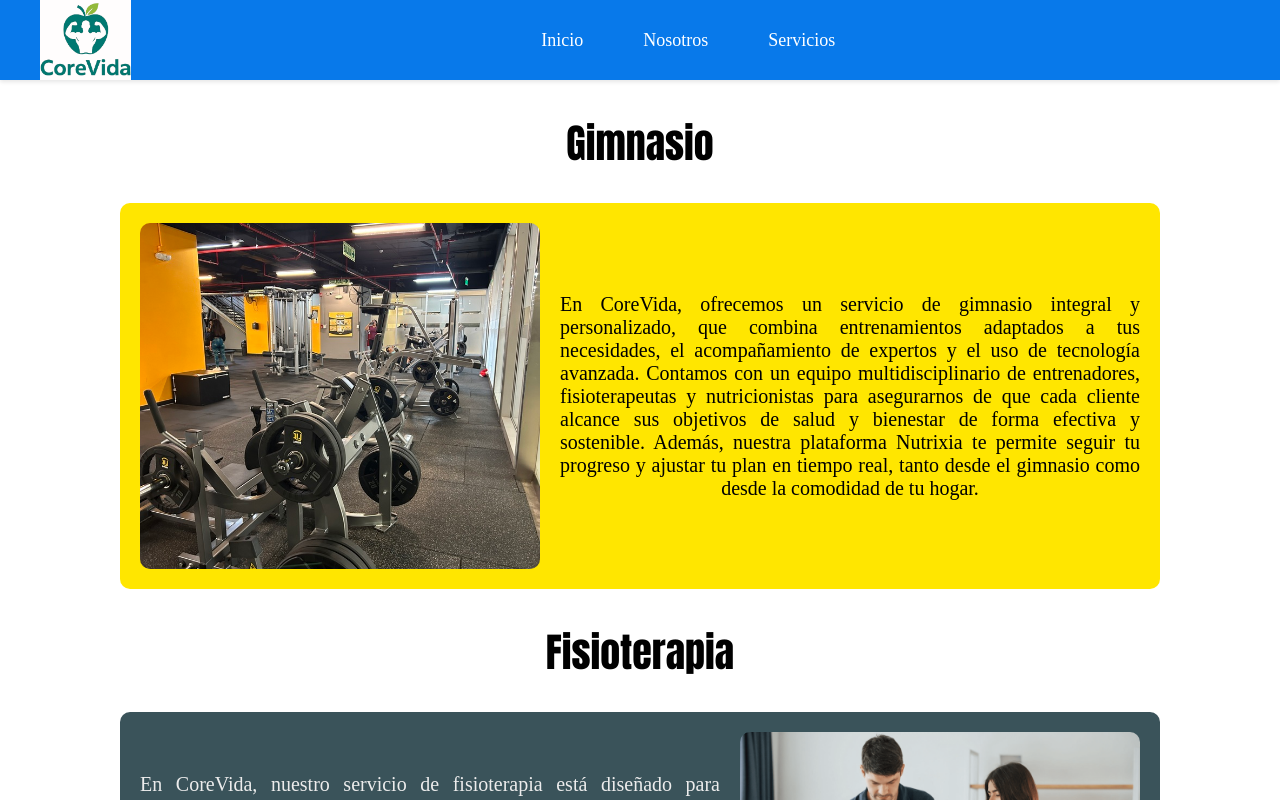
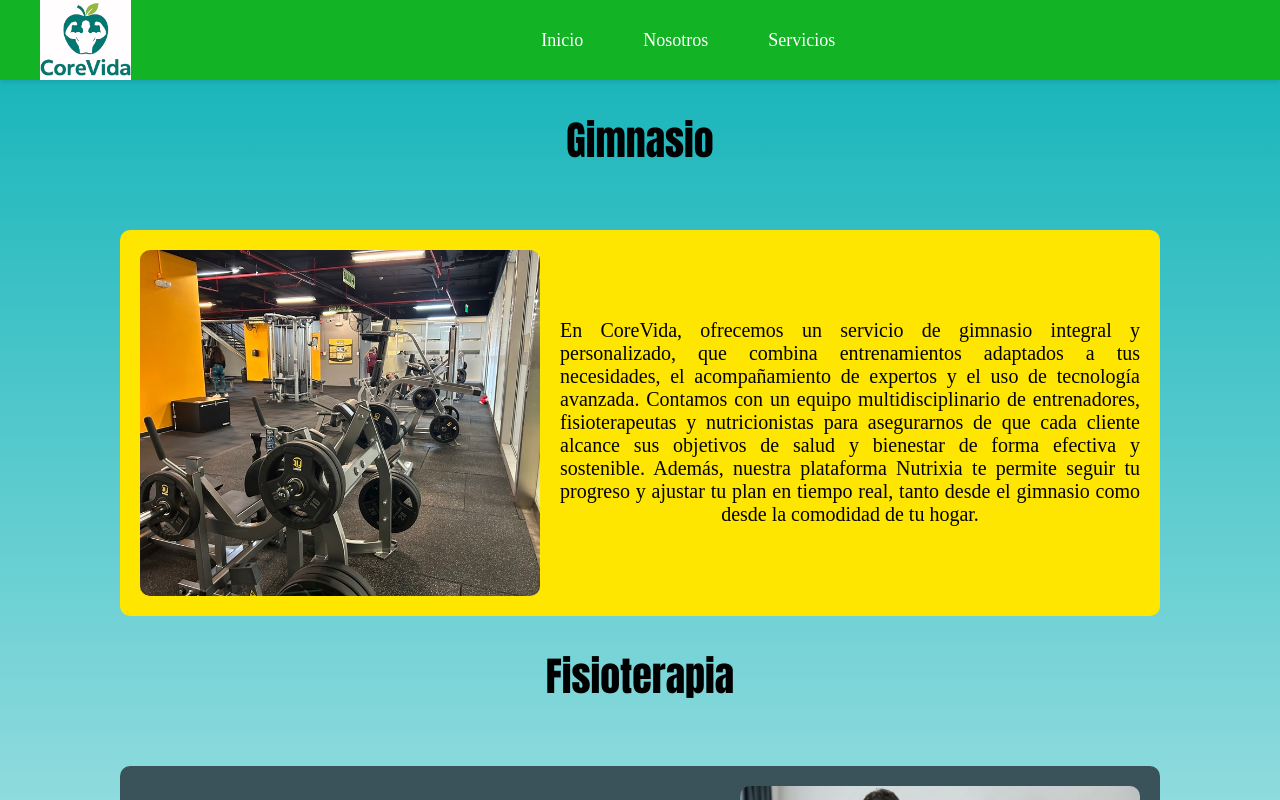
Before and after one commit to MuffinCalentito/ProyectoCorevida, a React (Vite) app: page /servicios in a window 1280 px wide. Shown: the top 800 px of the page. Built offline with nearby package versions, Linux system fonts and the light colour scheme.

Commit message:
Sexto commit

```diff
--- a/src/componentes/NavBar.css
+++ b/src/componentes/NavBar.css
@@ -1,6 +1,6 @@
 .navbar{
     display: flex;
-    background-color: #0879ea;
+    background-color: #12b325;
     height: 80px;
     position: sticky;
     top: 0;
@@ -50,5 +50,5 @@
 }
 .nav-link:hover{
     color: #ffffff;
-    background-color: #066ed5;
+    background-color: #0da217;
 }
--- a/src/paginas/Inicio.css
+++ b/src/paginas/Inicio.css
@@ -9,7 +9,7 @@
     gap: 10px;
 }
 .contenedor5{
-    background-image: linear-gradient(to bottom, #fff, #1a45bb);
+    background-image: linear-gradient(to bottom, #fff, #1abba3);
     border-radius: 10px;
     padding-bottom: 20px;
 }
--- a/src/paginas/Nosotros.css
+++ b/src/paginas/Nosotros.css
@@ -1,4 +1,7 @@
-.contenedor-principal h2{
+.contenedor-principals{
+    background: linear-gradient(to top, white, #1abba3);
+}
+.contenedor-principals h2{
     text-align: center;
     margin-bottom: 30px;
     font-size: 40px;
--- a/src/paginas/Nosotros.jsx
+++ b/src/paginas/Nosotros.jsx
@@ -1,7 +1,7 @@
 import './Nosotros.css'
 export default function Nosotros(){
     return (
-        <div className='contenedor-principal'>
+        <div className='contenedor-principals'>
             <div className='contenedor-1'>
                 <h2>Sobre Nosotros</h2>
                 <div className='contenido'>
--- a/src/paginas/Servicios.css
+++ b/src/paginas/Servicios.css
@@ -1,8 +1,17 @@
+.contenedor-principal{
+    background: linear-gradient(to top, white, #1ab6bb);
+}
+.contenedor-principal h2{
+    text-align: center;
+    margin-bottom: 30px;
+    font-size: 40px;
+}
 .titulo{
     text-align: center;
     font-family: Impact, Haettenschweiler, 'Arial Narrow Bold', sans-serif;
     font-size: 20px;
-    margin-bottom: 30px;
+    padding: 30px;
+    margin: 0;
 }
 .contenedores-1{
     display: flex;
@@ -68,7 +77,7 @@
     padding: 20px;
     align-items: stretch;
     gap: 20px;
-    background-color: rgb(72, 198, 124);
+
     padding-right: 20px;
     border-radius: 10px;
     font-size: 20px;
```
